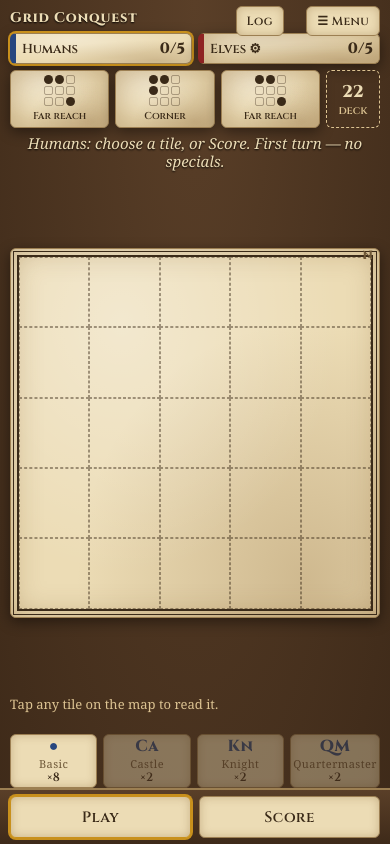
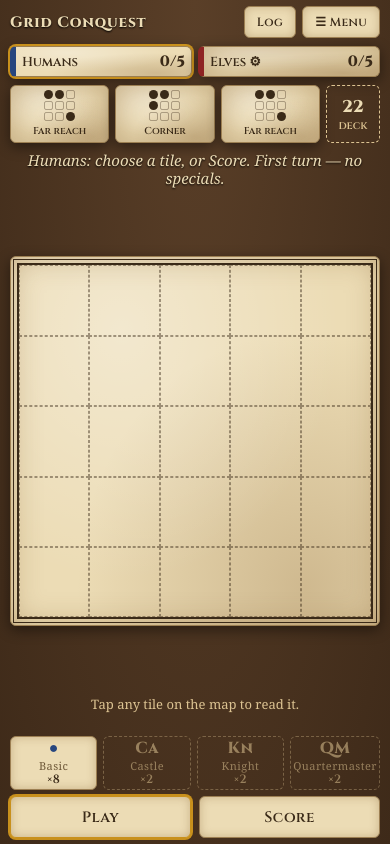
Before and after one commit to blank24xion-web/TictactoeV2, a plain HTML site: page index.html in a window 390 px wide. Both pictures are taken after a click on the button "Begin the campaign". Drawn offline with Linux system fonts and the light colour scheme; a web font is replaced by a local one.

Commit message:
Cleaner phone layout: header row, quieter unavailable tiles, even spacing
Co-Authored-By: Claude Opus 5.5 <noreply@anthropic.com>

```diff
--- a/index.html
+++ b/index.html
@@ -17,7 +17,8 @@
 html,body{margin:0}
 body{background:radial-gradient(ellipse at 50% 0%,var(--table),var(--table2));background-attachment:fixed;color:var(--ink);font:16px/1.35 var(--body);padding:12px 16px calc(96px + env(safe-area-inset-bottom));min-height:100vh}
 .app{max-width:480px;margin:0 auto;position:relative}
-.menu{position:absolute;top:0;right:0;min-height:36px;padding:4px 10px;font-size:12px}
+.top{display:flex;align-items:center;gap:6px;position:relative}.top h1{flex:1;min-width:0}
+.menu,.logbtn{flex:0 0 auto;min-height:32px;padding:2px 12px;font-size:12px}
 h1{font:800 18px var(--display);letter-spacing:.06em;color:var(--parch);margin:4px 0 12px;text-align:center;text-shadow:0 1px 2px #000}
 h1 .muted{color:var(--parch2);font:italic 13px var(--body);letter-spacing:0;display:block}
 .sheet{background:radial-gradient(ellipse at 30% 20%,rgba(255,255,255,.35),transparent 60%),radial-gradient(ellipse at 80% 90%,rgba(120,80,30,.25),transparent 55%),var(--parch);border:1px solid var(--line);border-radius:6px;box-shadow:0 4px 14px rgba(0,0,0,.45),inset 0 0 30px rgba(120,80,30,.35)}
@@ -41,7 +42,6 @@ select{font:16px var(--body);min-height:44px;padding:6px 8px;background:var(--pa
 .mini i.x{background:var(--ink);border-radius:50%}
 .msg{font:italic 17px var(--body);color:var(--parch);min-height:44px;margin-bottom:8px;display:flex;align-items:center;justify-content:center;text-align:center;text-shadow:0 1px 2px #000}
 .mapwrap{padding:10px;position:relative}
-.mapwrap::after{content:"N";position:absolute;top:-2px;right:6px;font:800 12px var(--display);color:var(--muted)}
 #board{display:grid;grid-template-columns:repeat(5,minmax(0,1fr));grid-template-rows:repeat(5,minmax(0,1fr));gap:0;width:100%;aspect-ratio:1;border:2px solid var(--ink);outline:1px solid var(--ink);outline-offset:3px}
 .cell{aspect-ratio:1;min-width:0;min-height:0;overflow:hidden;border:1px dashed rgba(58,42,24,.45);display:flex;align-items:center;justify-content:center;cursor:pointer;position:relative;user-select:none;touch-action:manipulation}
 .cell.lock{background:repeating-linear-gradient(45deg,var(--lock) 0 6px,transparent 6px 12px)}
@@ -75,10 +75,10 @@ details summary{font-family:var(--display);cursor:pointer}
 /* In-game: one screen, no scrolling. Column of fixed rows; the map takes the space left and stays square. */
 body.playing{height:100vh;height:100dvh;min-height:0;overflow:hidden;padding:max(6px,env(safe-area-inset-top)) max(10px,env(safe-area-inset-right)) 0 max(10px,env(safe-area-inset-left));display:flex;flex-direction:column}
 body.playing .app{flex:1;min-height:0;width:100%;display:flex;flex-direction:column}
-body.playing h1{font-size:14px;margin:2px 0 6px;text-align:left;padding-right:150px}
+body.playing h1{font-size:15px;margin:0;text-align:left}
+body.playing .top{margin-bottom:8px}
 body.playing h1 .muted{display:none}
-body.playing .menu{min-height:30px;padding:2px 10px}
-body.playing #game{flex:1;min-height:0;display:flex;flex-direction:column;gap:6px}
+body.playing #game{flex:1;min-height:0;display:flex;flex-direction:column;gap:8px}
 body.playing .chips,body.playing .objs,body.playing .msg,body.playing .info{margin:0}
 body.playing .chip{padding:4px 6px}
 body.playing .obj{padding:4px 2px;font-size:10px}
@@ -86,20 +86,22 @@ body.playing .mini{grid-template-columns:repeat(3,9px)}body.playing .mini i{widt
 body.playing .msg{min-height:0;font-size:15px;line-height:1.2;height:2.4em}
 .boardbox{flex:1;min-height:120px;container-type:size;display:flex;align-items:center;justify-content:center}
 body.playing .mapwrap{width:min(100cqw,100cqh);padding:6px}
-body.playing .info{font-size:13px;line-height:1.25;height:2.5em;min-height:0;overflow:hidden}
-body.playing .tile{min-height:46px;padding:3px 2px}
-body.playing .bar{position:static;flex:0 0 auto;margin:0 calc(-1*max(10px,env(safe-area-inset-right))) 0 calc(-1*max(10px,env(safe-area-inset-left)));padding:6px max(10px,env(safe-area-inset-right)) calc(6px + env(safe-area-inset-bottom)) max(10px,env(safe-area-inset-left))}
+body.playing .info{font-size:13px;line-height:1.25;height:2.5em;min-height:0;overflow:hidden;text-align:center}
+body.playing .tile{min-height:50px;padding:3px 2px}
+.tile .nm{max-width:100%;overflow:hidden;text-overflow:ellipsis;white-space:nowrap}
+.tile:disabled{opacity:1;background:transparent;box-shadow:none;border-style:dashed;border-color:rgba(220,195,146,.35);color:var(--parch2)}
+.tile:disabled .ab{color:var(--parch2)!important;opacity:.55}.tile:disabled .nm{color:var(--parch2);opacity:.55}.tile:disabled .ct{opacity:.55}
+body.playing .bar{border-top:0;background:none;position:static;flex:0 0 auto;margin:0 calc(-1*max(10px,env(safe-area-inset-right))) 0 calc(-1*max(10px,env(safe-area-inset-left)));padding:6px max(10px,env(safe-area-inset-right)) calc(6px + env(safe-area-inset-bottom)) max(10px,env(safe-area-inset-left))}
 body.playing .bar button{min-height:42px}
-.logbtn{position:absolute;top:0;right:96px;min-height:30px;padding:2px 10px;font-size:12px}
 .logpanel{position:absolute;z-index:20;top:36px;left:0;right:0;max-height:60%;overflow:auto;padding:10px 12px 10px 28px;font-size:14px}
 .logpanel ol{margin:0;padding:0}
 </style>
 </head>
 <body>
 <div class="app">
-<h1>Grid Conquest <span class="muted">prototype · rules v0.3</span></h1>
-<button id="menuBtn" class="menu" hidden>☰ Menu</button>
+<div class="top"><h1>Grid Conquest <span class="muted">prototype · rules v0.3</span></h1>
 <button id="logBtn" class="logbtn" hidden>Log</button>
+<button id="menuBtn" class="menu" hidden>☰ Menu</button></div>
 <div id="logPanel" class="logpanel sheet" hidden><ol id="log"></ol></div>
 <div id="setup" class="card sheet"></div>
 <div id="game" hidden>
```
